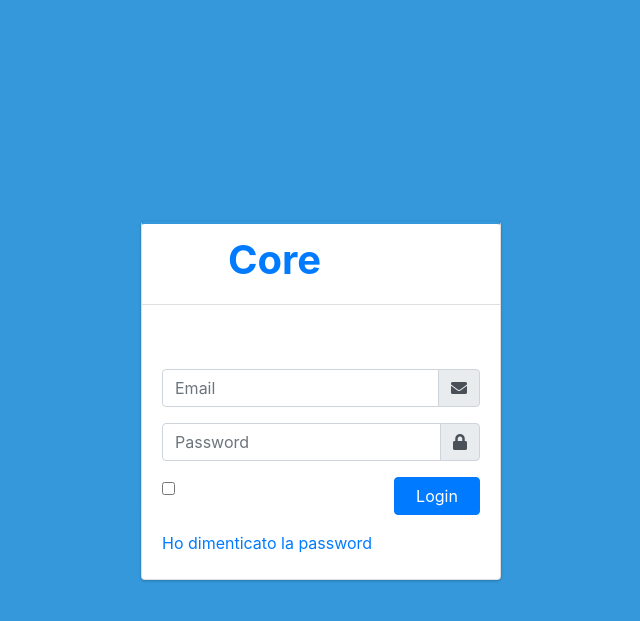
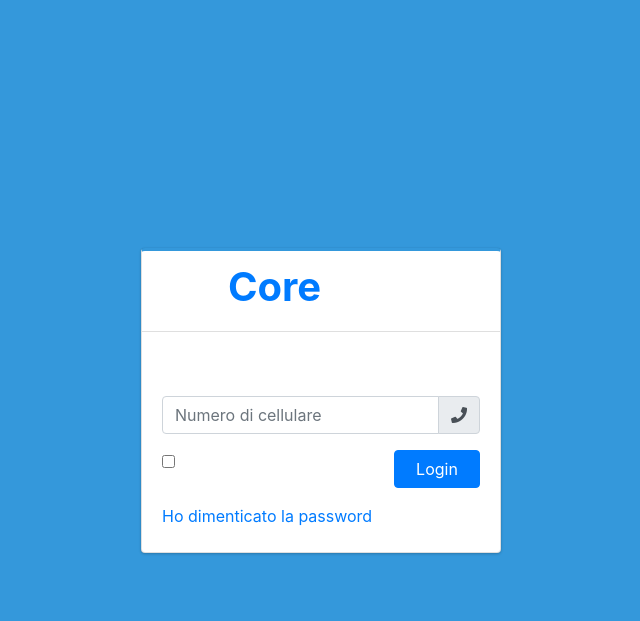
Before and after one commit to agservizi/CoreSuitePhp, a PHP site: page /login.php in a window 1280 px wide. Shown: the top 621 px of the page, without its empty margins (319-959 px from the left). Run offline with PHP 8.4, Linux system fonts and the light colour scheme; some libraries are stand-ins or nearby versions.

Commit message:
Aggiornato il metodo di login per accettare solo il numero di telefono e rimosso il campo email. Modificata l'interfaccia del form di login per riflettere il cambiamento.

```diff
--- a/login.php
+++ b/login.php
@@ -19,18 +19,10 @@
 
                 <form action="auth.php" method="post" id="loginForm">
                     <div class="input-group mb-3">
-                        <input type="email" class="form-control" name="email" placeholder="Email" required>
+                        <input type="tel" class="form-control" name="phone" placeholder="Numero di cellulare" required pattern="[0-9]{10,15}" maxlength="15">
                         <div class="input-group-append">
                             <div class="input-group-text">
-                                <span class="fas fa-envelope"></span>
-                            </div>
-                        </div>
-                    </div>
-                    <div class="input-group mb-3">
-                        <input type="password" class="form-control" name="password" placeholder="Password" required>
-                        <div class="input-group-append">
-                            <div class="input-group-text">
-                                <span class="fas fa-lock"></span>
+                                <span class="fas fa-phone"></span>
                             </div>
                         </div>
                     </div>
```
Also changed, not shown: auth.php (+4 -15 lines).
